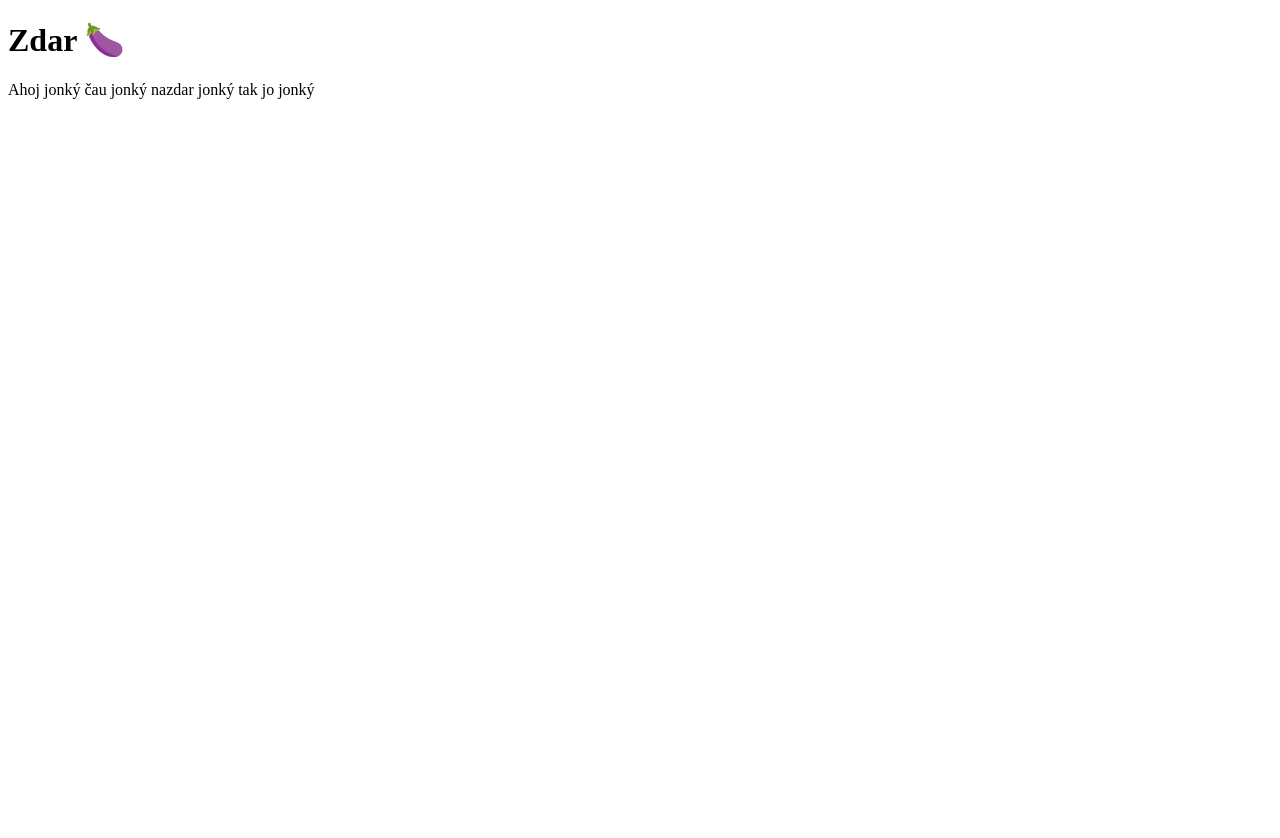
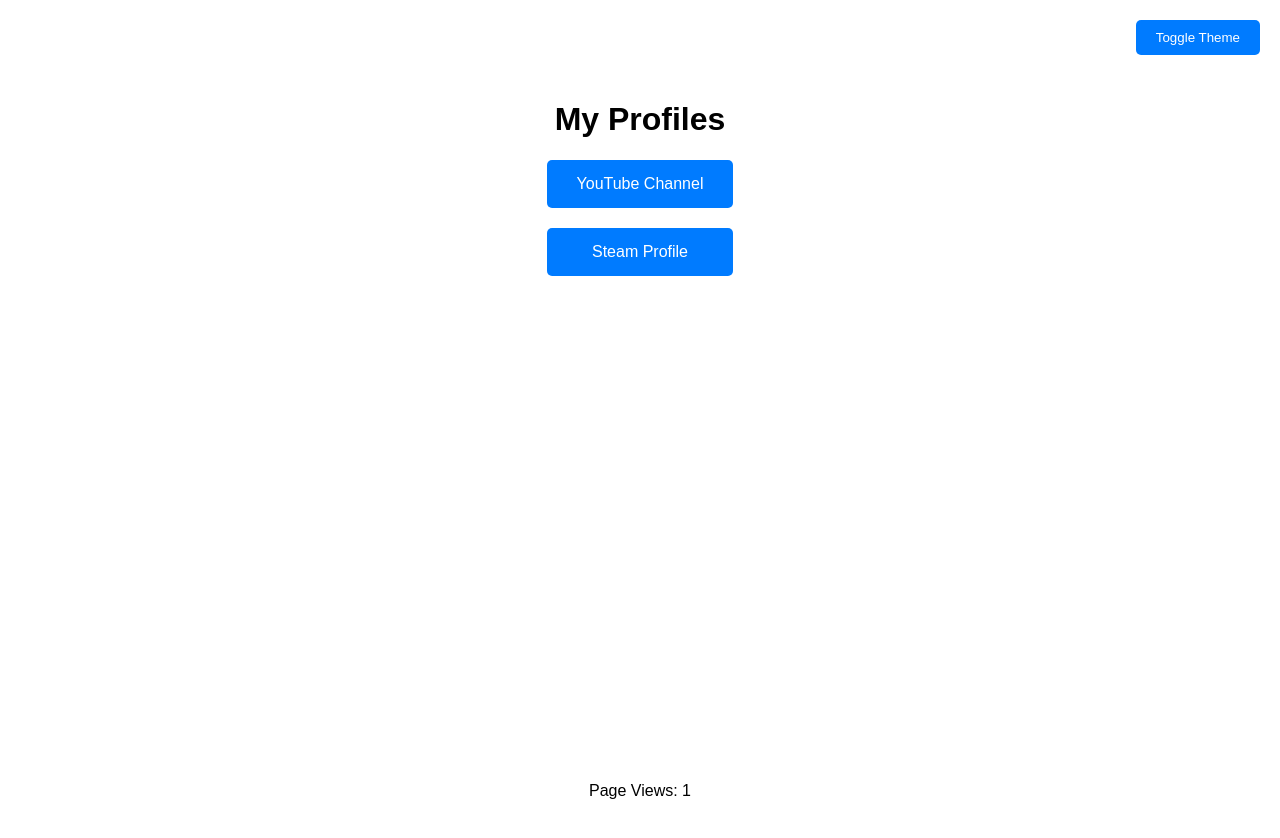
Before and after one commit to jonkey147/jonkey147.github.io, a plain HTML site: page index.html in a window 1280 px wide. Before the commit the page ends 800 px from the top, so only its background shows below. Drawn offline with Linux system fonts and the light colour scheme.

Commit message:
Update index.html

```diff
--- a/index.html
+++ b/index.html
@@ -1,7 +1,118 @@
 <!DOCTYPE html>
-<html>
+<html lang="en">
+<head>
+    <meta charset="UTF-8">
+    <meta name="viewport" content="width=device-width, initial-scale=1.0">
+    <title>My Profiles</title>
+    <style>
+        :root {
+            --bg-color: #ffffff;
+            --text-color: #000000;
+            --button-bg: #007bff;
+            --button-hover: #0056b3;
+        }
+
+        [data-theme="dark"] {
+            --bg-color: #1a1a1a;
+            --text-color: #ffffff;
+            --button-bg: #333333;
+            --button-hover: #4d4d4d;
+        }
+
+        body {
+            font-family: Arial, sans-serif;
+            background-color: var(--bg-color);
+            color: var(--text-color);
+            margin: 0;
+            padding: 20px;
+            display: flex;
+            flex-direction: column;
+            align-items: center;
+            min-height: 100vh;
+            transition: background-color 0.3s, color 0.3s;
+        }
+
+        .theme-toggle {
+            position: fixed;
+            top: 20px;
+            right: 20px;
+            padding: 10px 20px;
+            background-color: var(--button-bg);
+            color: white;
+            border: none;
+            border-radius: 5px;
+            cursor: pointer;
+        }
+
+        .theme-toggle:hover {
+            background-color: var(--button-hover);
+        }
+
+        .links-container {
+            margin-top: 60px;
+            text-align: center;
+        }
+
+        .profile-link {
+            display: block;
+            margin: 20px;
+            padding: 15px 30px;
+            text-decoration: none;
+            color: white;
+            background-color: var(--button-bg);
+            border-radius: 5px;
+            transition: background-color 0.3s;
+        }
+
+        .profile-link:hover {
+            background-color: var(--button-hover);
+        }
+
+        .counter {
+            margin-top: auto;
+            padding: 20px;
+        }
+    </style>
+</head>
 <body>
-<h1>Zdar 🍆</h1>
-<p>Ahoj jonký čau jonký nazdar jonký tak jo jonký</p>
+    <button class="theme-toggle" onclick="toggleTheme()">Toggle Theme</button>
+
+    <div class="links-container">
+        <h1>My Profiles</h1>
+        <!-- Replace these links with your actual profiles -->
+        <a href="https://www.youtube.com/@jonkey147" class="profile-link" target="_blank">YouTube Channel</a>
+        <a href="https://steamcommunity.com/id/jonkey147/" class="profile-link" target="_blank">Steam Profile</a>
+    </div>
+
+    <div class="counter" id="viewCounter">Loading view count...</div>
+
+    <script>
+        // Theme toggle
+        function toggleTheme() {
+            const body = document.body;
+            if (body.getAttribute('data-theme') === 'dark') {
+                body.removeAttribute('data-theme');
+                localStorage.setItem('theme', 'light');
+            } else {
+                body.setAttribute('data-theme', 'dark');
+                localStorage.setItem('theme', 'dark');
+            }
+        }
+
+        // Set initial theme from localStorage
+        const savedTheme = localStorage.getItem('theme');
+        if (savedTheme === 'dark') {
+            document.body.setAttribute('data-theme', 'dark');
+        }
+
+        // View counter
+        let viewCount = localStorage.getItem('viewCount');
+        if (!viewCount) {
+            viewCount = 0;
+        }
+        viewCount++;
+        localStorage.setItem('viewCount', viewCount);
+        document.getElementById('viewCounter').textContent = `Page Views: ${viewCount}`;
+    </script>
 </body>
 </html>
```
